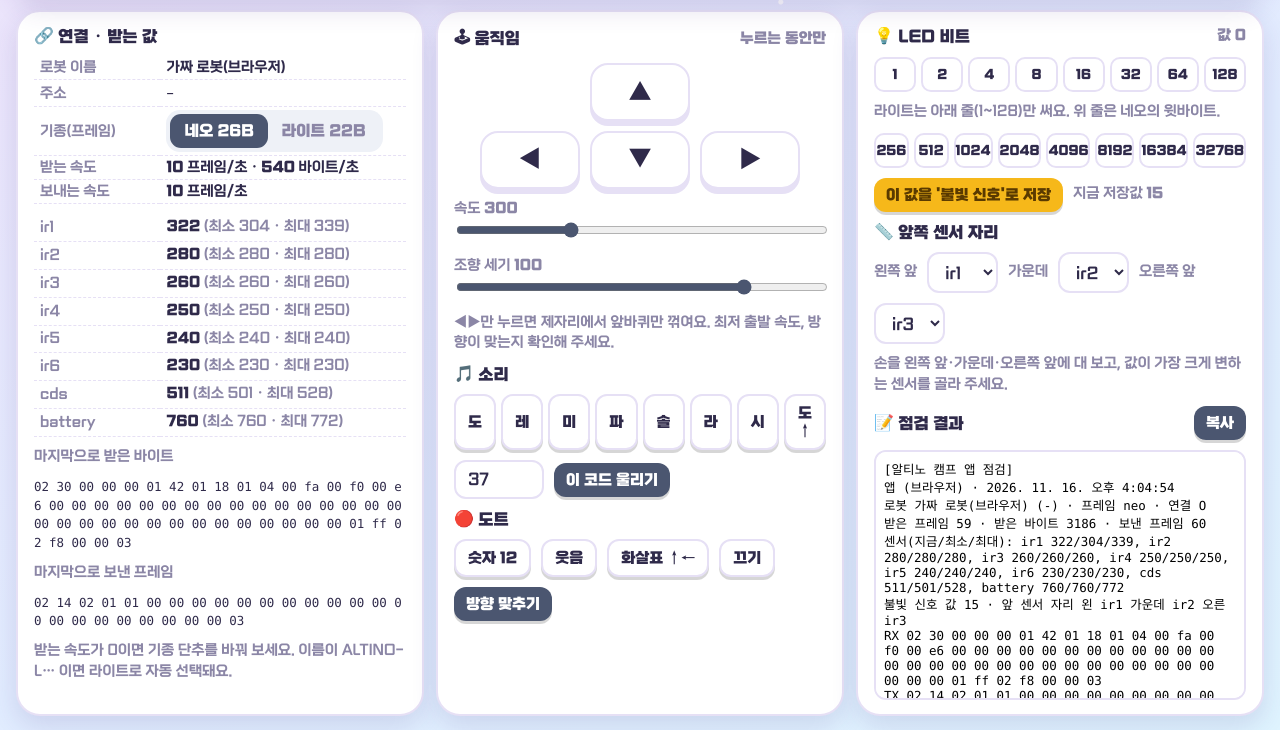
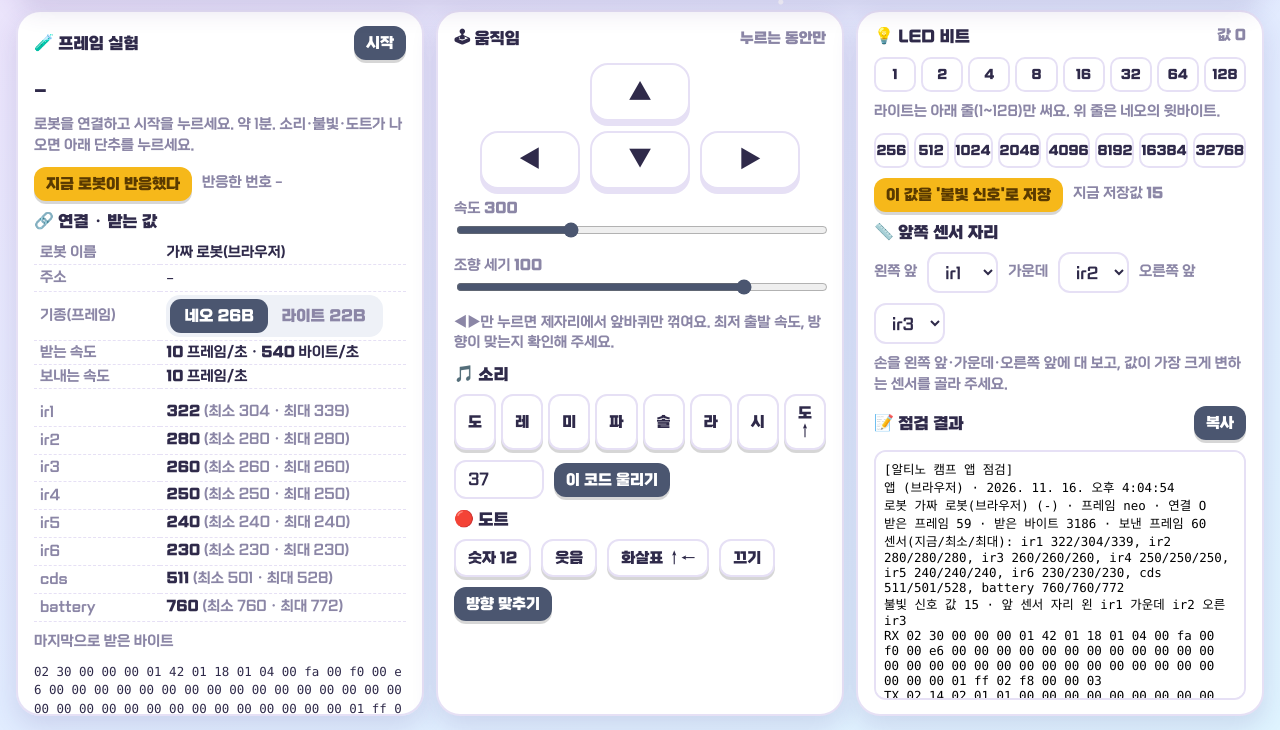
Before and after one commit to i20091119-ai/altino, a web app: page /check.html in a window 1280 px wide. Shown: the part 70-800 px from the top of the page. Run offline with its HTML, style and script files only (its server is not run), Linux system fonts and the light colour scheme; data that the repository does not hold is empty.

Commit message:
점검 화면에 프레임 실험 추가
실물에서 쓰기는 성공하는데 받은 바이트가 0 이라, 프레임 종류·분할·쓰기 방식 14개 조합을
자동으로 돌려 어느 것에 로봇이 반응하는지 가른다. 바퀴는 돌리지 않는다.
- AltinoBle.setTxOptions(분할, 응답 있는 쓰기), kit.rawFrames, check 화면 단추

Co-Authored-By: Claude Fable 5.2 <noreply@anthropic.com>
Claude-Session: https://claude.ai/code/session_012DpUhDoUQuAi99Kfacdu8N

```diff
--- a/webapp/check.html
+++ b/webapp/check.html
@@ -32,6 +32,9 @@
 
 <div class="stage">
   <section class="card scroll">
+    <h2>🧪 프레임 실험 <button id="expGo" class="btn sm" style="margin-left:auto">시작</button></h2>
+    <div class="row"><b class="sv" id="expNo" style="font-size:1.6rem;min-width:2.2em">–</b><span class="lead" id="expLbl">로봇을 연결하고 시작을 누르세요. 약 1분. 소리·불빛·도트가 나오면 아래 단추를 누르세요.</span></div>
+    <div class="row"><button id="expHit" class="btn sun sm">지금 로봇이 반응했다</button><span class="lead">반응한 번호 <b id="expHits">–</b></span></div>
     <h2>🔗 연결 · 받는 값</h2>
     <table class="kv">
       <tr><td>로봇 이름</td><td id="rName">–</td></tr>
--- a/webapp/js/check.js
+++ b/webapp/js/check.js
@@ -79,6 +79,51 @@
     $(id).onchange = () => { Camp.settings.set(key, $(id).value); kit.toast('센서 자리 저장'); };
   });
 
+  // ── 프레임 실험 ──
+  // 연결·쓰기는 되는데 로봇이 답하지 않을 때(2026-11-17 실기: 쓰기 성공 1078, 받은 묶음 0) 어느 조합이 맞는지 실물로 가른다.
+  // 조합마다 2.5초 동안 소리(솔)·불빛·도트를 켠 프레임을, 이어서 1.5초 동안 끈 프레임을 보낸다. 바퀴는 돌리지 않는다.
+  const EXP = [];
+  for (const [kind, name] of [['l1', '라이트 [4]=01'], ['l3', '라이트 [4]=03'], ['l13', '라이트 01·03 번갈아'], ['neo', '네오 26B']])
+    for (const split of (kind === 'neo' ? [false] : [false, true]))
+      for (const resp of [false, true])
+        EXP.push({ kind, split, resp, label: name + (kind === 'neo' ? '' : (split ? ' · 14+8 나눠' : ' · 한 번에')) + (resp ? ' · 응답 있는 쓰기' : ' · 응답 없는 쓰기') });
+  const exp = { i: -1, timer: null, rx: [], hits: [], n: 0 };
+  function expFrame(v, on) {
+    const st = new P.AltinoState();
+    if (on) { st.soundSet(44); st.ledSet(v.kind === 'neo' ? 0xFFFF : 0xFF); st.displayMode = 0xFF; st.dot.set([0x3C, 0x42, 0xA5, 0x81, 0xA5, 0x99, 0x42, 0x3C]); }
+    if (v.kind === 'neo') return P.buildFrame(st, 'neo');
+    if (v.kind === 'l1') return P.buildLiteFrame(st);
+    if (v.kind === 'l3') return P.buildLiteRequest(st);
+    return (exp.n++ % 2) ? P.buildLiteRequest(st) : P.buildLiteFrame(st);
+  }
+  function expStop(msg) {
+    clearTimeout(exp.timer); exp.timer = null; exp.i = -1; kit.rawFrames(null);
+    try { window.AltinoNative.setTxOptions(true, false); } catch (e) {}
+    $('expGo').textContent = '시작'; $('expNo').textContent = '–'; $('expLbl').textContent = msg || '멈췄어요.';
+  }
+  function expStep(i) {
+    if (i >= EXP.length) return expStop('끝났어요. 아래 점검 결과를 복사해 보내 주세요.');
+    const v = EXP[i]; exp.i = i;
+    const base = kit.debug.rxBytes;
+    try { window.AltinoNative.setTxOptions(v.split, v.resp); } catch (e) {}
+    $('expNo').textContent = (i + 1) + '/' + EXP.length; $('expLbl').textContent = v.label;
+    kit.rawFrames(() => expFrame(v, true));
+    exp.timer = setTimeout(() => {
+      kit.rawFrames(() => expFrame(v, false));
+      exp.timer = setTimeout(() => { exp.rx[i] = kit.debug.rxBytes - base; expStep(i + 1); }, 1500);
+    }, 2500);
+  }
+  $('expGo').onclick = () => {
+    if (exp.timer) return expStop();
+    if (!kit.connected) { kit.toast('먼저 로봇을 연결해 주세요'); return; }
+    exp.rx = []; exp.hits = []; $('expHits').textContent = '–'; $('expGo').textContent = '멈춤'; expStep(0);
+  };
+  $('expHit').onclick = () => {
+    if (exp.i < 0) { kit.toast('실험 중에만 눌러요'); return; }
+    if (!exp.hits.includes(exp.i + 1)) exp.hits.push(exp.i + 1);
+    $('expHits').textContent = exp.hits.join(', ');
+  };
+
   // ── 점검 결과(복사해서 보내기) ──
   function report() {
     const st = kit.robotInfo(), s = Camp.settings.all(), d = kit.debug;
@@ -98,6 +143,8 @@
         `쓰기 성공 ${g.wOk} 실패 ${g.wFail}(코드 ${g.lastWStatus}) 거부 ${g.wReject} · 받은 묶음 ${g.rxPkts} (${g.rxBytes}바이트)`,
         'GATT ' + g.gatt);
     } catch (e) {}
+    if (exp.rx.length) lines.push('실험(번호:받은 바이트) ' + exp.rx.map((b, i) => (i + 1) + ':' + (b == null ? '-' : b)).join(' ') + ' · 반응한 번호 ' + (exp.hits.join(',') || '없음'),
+      '실험 조합 ' + EXP.map((v, i) => (i + 1) + '=' + v.kind + (v.split ? '/나눔' : '/한번') + (v.resp ? '/응답' : '/무응답')).join(' '));
     if (document.activeElement !== $('report')) $('report').value = lines.join('\n');
   }
   $('copy').onclick = async () => {
--- a/webapp/js/kit.js
+++ b/webapp/js/kit.js
@@ -262,8 +262,11 @@
       probe.at = Date.now(); probe.stage++;         // 두 기종 다 답이 없으면 처음 기종으로 돌아와 멈춘다
     }
     let sendN = 0;
+    // 점검 화면 '프레임 실험'용: 함수가 걸려 있으면 평소 프레임 대신 그 함수가 준 바이트를 그대로 보낸다(10Hz 는 그대로).
+    let rawFn = null;
     function send() {
       if (!transport || !transport.connected) return;
+      if (rawFn) { try { const fr = rawFn(); if (fr) { debug.tx = fr; debug.txCount++; transport.send(fr); } } catch (e) {} return; }
       try {
         const fr = P.buildFrame(state); debug.tx = fr; debug.txCount++; transport.send(fr);
         // 라이트: 두 번에 한 번 센서 요청을 끼워 보낸다(protocol.js buildLiteRequest 참고)
@@ -518,6 +521,7 @@
       toast, confirm: (opts2) => window.AltinoUI.confirm(opts2),
       openConnect, stickerCode, josa,
       debug,
+      rawFrames(fn) { rawFn = (typeof fn === 'function') ? fn : null; },
       robotInfo: () => { try { return T.AndroidBridgeTransport.supported ? new T.AndroidBridgeTransport().state() : { name: '가짜 로봇(브라우저)', address: '', connected: true }; } catch (e) { return {}; } },
     };
     window.__altinoKit = api;          // 시험 도구가 들여다보는 창구(앱에서 쓰지 말 것)
```
Also changed, not shown: HANDOFF.md (+13 -0 lines), android/app/src/main/java/saeon/altino/webctrl/AltinoBle.kt (+10 -2 lines).
